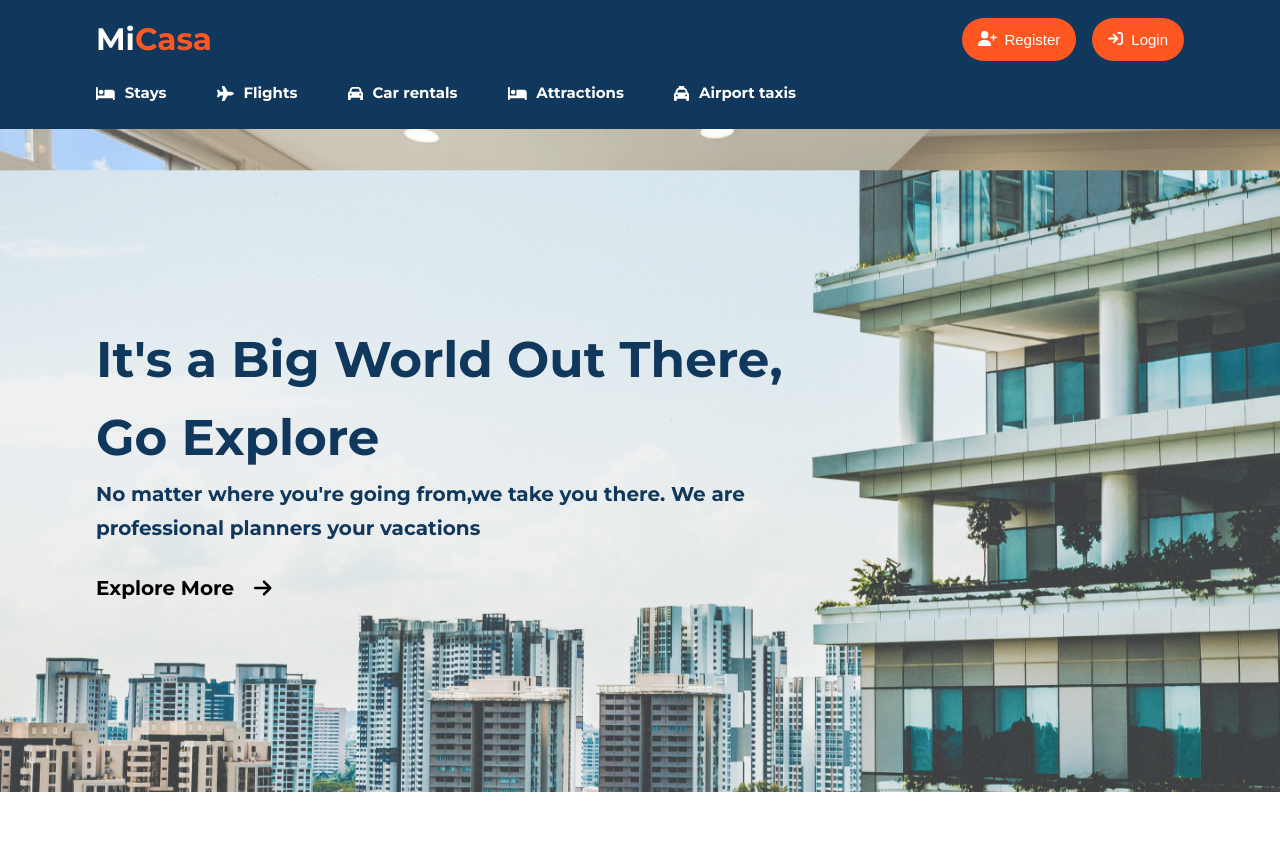
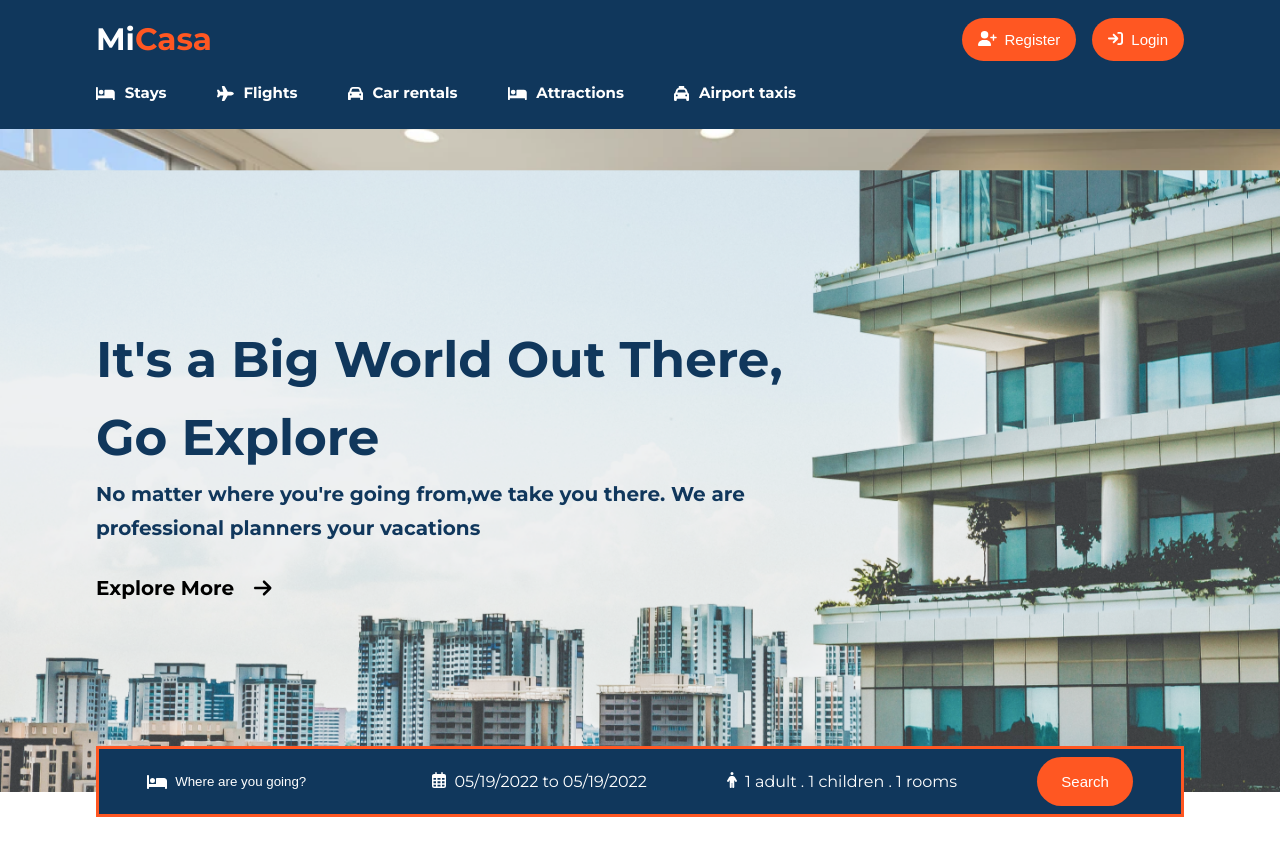
Before and after one commit to Mahmoud2227/reservation--app-sass-react, a React (Create React App) app: page / in a window 1280 px wide. Shown: the top 856 px of the page. Before the commit the page ends 800 px from the top, so only its background shows below. Built offline with nearby package versions, Linux system fonts and the light colour scheme.

Commit message:
create OptionItem & finish searchBar components

```diff
--- a/package.json
+++ b/package.json
@@ -10,7 +10,9 @@
     "@testing-library/jest-dom": "^5.16.4",
     "@testing-library/react": "^13.2.0",
     "@testing-library/user-event": "^13.5.0",
-    "react": "^18.1.0",
+    "date-fns": "^2.28.0",
+    "react": "^18.2.0",
+    "react-date-range": "^1.4.0",
     "react-dom": "^18.1.0",
     "react-router-dom": "^6.3.0",
     "react-scripts": "5.0.1",
--- a/src/App.js
+++ b/src/App.js
@@ -7,14 +7,22 @@ import "./App.scss";
 
 const App = () => {
     return (
-        <BrowserRouter>
-            <Routes>
-                <Route path="/" element={<Home />} />
-                <Route path="/hotels" element={<List />} />
-                <Route path="/hotels/:id" element={<Hotel />} />
-            </Routes>
-        </BrowserRouter>
-    );
+			<BrowserRouter>
+				<Routes>
+					<Route path='/' element={<Home />} />
+					<Route path='/hotels' element={<List />} />
+					<Route path='/hotels/:id' element={<Hotel />} />
+				</Routes>
+				<br />
+				<br />
+				<br />
+				<br />
+				<br />
+				<br />
+				<br />
+				<br />
+			</BrowserRouter>
+		);
 };
 
 export default App;
--- a/src/components/Hero/Hero.js
+++ b/src/components/Hero/Hero.js
@@ -1,6 +1,7 @@
 import { FontAwesomeIcon } from "@fortawesome/react-fontawesome";
 import { faArrowRight } from "@fortawesome/free-solid-svg-icons";
 import "./Hero.scss";
+import SearchBar from "../SearchBar/SearchBar";
 
 const Hero = () => {
     return (
@@ -16,6 +17,7 @@ const Hero = () => {
                     <FontAwesomeIcon icon={faArrowRight} />
                 </span>
             </a>
+            <SearchBar />
         </div>
     );
 };
--- a/src/components/Hero/Hero.scss
+++ b/src/components/Hero/Hero.scss
@@ -1,6 +1,7 @@
 @use "../../SassStyles/variables" as *;
 
 .hero {
+    position: relative;
     padding-block: 12rem;
     background-image: url(../../assets/Header.png);
     background-repeat: no-repeat;
--- /dev/null
+++ b/src/components/SearchBar/OptionItem/OptionItem.js
@@ -0,0 +1,24 @@
+import "./OptionItem.scss";
+
+const OptionItem = ({optionName, setFunction, optionValue}) => {
+	const handleOptions = (name, operation) => {
+		setFunction((prevState) => ({
+			...prevState,
+			[name]: operation === "inc" ? prevState[name]++ : prevState[name]--,
+		}));
+	};
+	return (
+		<div className='option'>
+			<span className='option__text'>{optionName[0].toUpperCase() + optionName.slice(1)}</span>
+			<div className='option__counter'>
+				<button disabled={optionValue <= 1} onClick={() => handleOptions(optionName, "dec")}>
+					-
+				</button>
+				<span>{optionValue}</span>
+				<button onClick={() => handleOptions(optionName, "inc")}>+</button>
+			</div>
+		</div>
+	);
+};
+
+export default OptionItem;
--- /dev/null
+++ b/src/components/SearchBar/OptionItem/OptionItem.scss
@@ -0,0 +1,32 @@
+@use "../../../SassStyles/variables" as *;
+
+.option {
+	width: 200px;
+	display: flex;
+	justify-content: space-between;
+	margin: 1rem;
+
+	.option__counter {
+		min-width: 90px;
+		display: flex;
+		align-items: center;
+		justify-content: space-between;
+		font-size: 12px;
+		color: black;
+
+		button {
+			width: 30px;
+			height: 30px;
+			color: white;
+			background-color: $color-secondary;
+			border: none;
+			outline: none;
+			cursor: pointer;
+
+			&:disabled {
+				opacity: 0.5;
+				cursor: not-allowed;
+			}
+		}
+	}
+}
--- a/src/components/SearchBar/SearchBar.js
+++ b/src/components/SearchBar/SearchBar.js
@@ -1,6 +1,79 @@
+import {useState} from "react";
+import {FontAwesomeIcon} from "@fortawesome/react-fontawesome";
+import {faBed, faPerson} from "@fortawesome/free-solid-svg-icons";
+
 import "./SearchBar.scss";
+import "react-date-range/dist/styles.css"; // main style file
+import "react-date-range/dist/theme/default.css"; // theme css file
+
+import {faCalendarDays} from "@fortawesome/free-regular-svg-icons";
+import {DateRange} from "react-date-range";
+import {format} from "date-fns";
+import OptionItem from "./OptionItem/OptionItem";
+
 const SearchBar = () => {
-    return <div>SearchBar</div>;
+	const [openDate, setOpenDate] = useState(false);
+	const [date, setDate] = useState([
+		{
+			startDate: new Date(),
+			endDate: new Date(),
+			key: "selection",
+		},
+	]);
+
+	const [openOptions, setOpenOptions] = useState(false);
+	const [options, setOptions] = useState({
+		adult: 1,
+		children: 1,
+		rooms: 1,
+	});
+	return (
+		<div className='searchBar'>
+			<div className='searchBar__container'>
+				<div className='searchBar__item'>
+					<FontAwesomeIcon icon={faBed} />
+					<input type='text' placeholder='Where are you going?' className='searchBar__item-input' />
+				</div>
+				<div className='searchBar__item'>
+					<FontAwesomeIcon icon={faCalendarDays} />
+					<span onClick={() => setOpenDate((prevState) => !prevState)}>{`${format(
+						date[0].startDate,
+						"MM/dd/yyyy"
+					)} to ${format(date[0].endDate, "MM/dd/yyyy")}`}</span>
+					{openDate && (
+						<DateRange
+							editableDateInputs={true}
+							onChange={(item) => setDate([item.selection])}
+							moveRangeOnFirstSelection={false}
+							ranges={date}
+							className='searchBar__item-data-range'
+						/>
+					)}
+				</div>
+				<div className='searchBar__item'>
+					<FontAwesomeIcon icon={faPerson} />
+					<span
+						onClick={() =>
+							setOpenOptions((prevState) => !prevState)
+						}>{`${options.adult} adult . ${options.children} children . ${options.rooms} rooms`}</span>
+					{openOptions && (
+						<div className='searchBar__item-options'>
+							<OptionItem optionName='adult' setFunction={setOptions} optionValue={options.adult} />
+							<OptionItem
+								optionName='children'
+								setFunction={setOptions}
+								optionValue={options.children}
+							/>
+							<OptionItem optionName='rooms' setFunction={setOptions} optionValue={options.rooms} />
+						</div>
+					)}
+				</div>
+				<div className='searchBar__item'>
+					<button className='searchBar__item-button'>Search</button>
+				</div>
+			</div>
+		</div>
+	);
 };
 
 export default SearchBar;
--- a/src/components/SearchBar/SearchBar.scss
+++ b/src/components/SearchBar/SearchBar.scss
@@ -0,0 +1,72 @@
+@use "../../SassStyles/variables" as *;
+
+.searchBar {
+	position: absolute;
+	bottom: -25px;
+	left: 50%;
+	transform: translateX(-50%);
+	width: calc(100% - 12rem);
+	.searchBar__container {
+		display: flex;
+		align-items: center;
+		justify-content: space-around;
+		min-height: 4rem;
+		padding: 0.5rem;
+		background-color: $color-primary;
+		border: 3px solid $color-secondary;
+
+		.searchBar__item {
+			display: flex;
+			align-items: stretch;
+			justify-content: center;
+			min-height: 1rem;
+			color: white;
+
+			input {
+				background-color: $color-primary;
+				border: none;
+				outline: none;
+				color: white;
+				caret-color: white;
+
+				&::placeholder {
+					color: white;
+				}
+			}
+
+			svg {
+				margin-right: 0.5rem;
+			}
+
+			.searchBar__item-button {
+				padding: 1rem 1.5rem;
+				background-color: $color-secondary;
+				font-size: 15px;
+				font-weight: 400;
+				border: none;
+				outline: none;
+				border-radius: 30px;
+				color: white;
+				cursor: pointer;
+			}
+
+			& > span {
+				cursor: pointer;
+			}
+
+			.searchBar__item-data-range {
+				position: absolute;
+				top: 50px;
+			}
+
+			.searchBar__item-options {
+				position: absolute;
+				top: 50px;
+				background-color: white;
+				color: black;
+				border-radius: 5px;
+				box-shadow: 0px 0px 10px -5px rgba(0, 0, 0, 0.4);
+			}
+		}
+	}
+}
```
Also changed, not shown: 1 other file (tests, documents, lock files or other folders).
